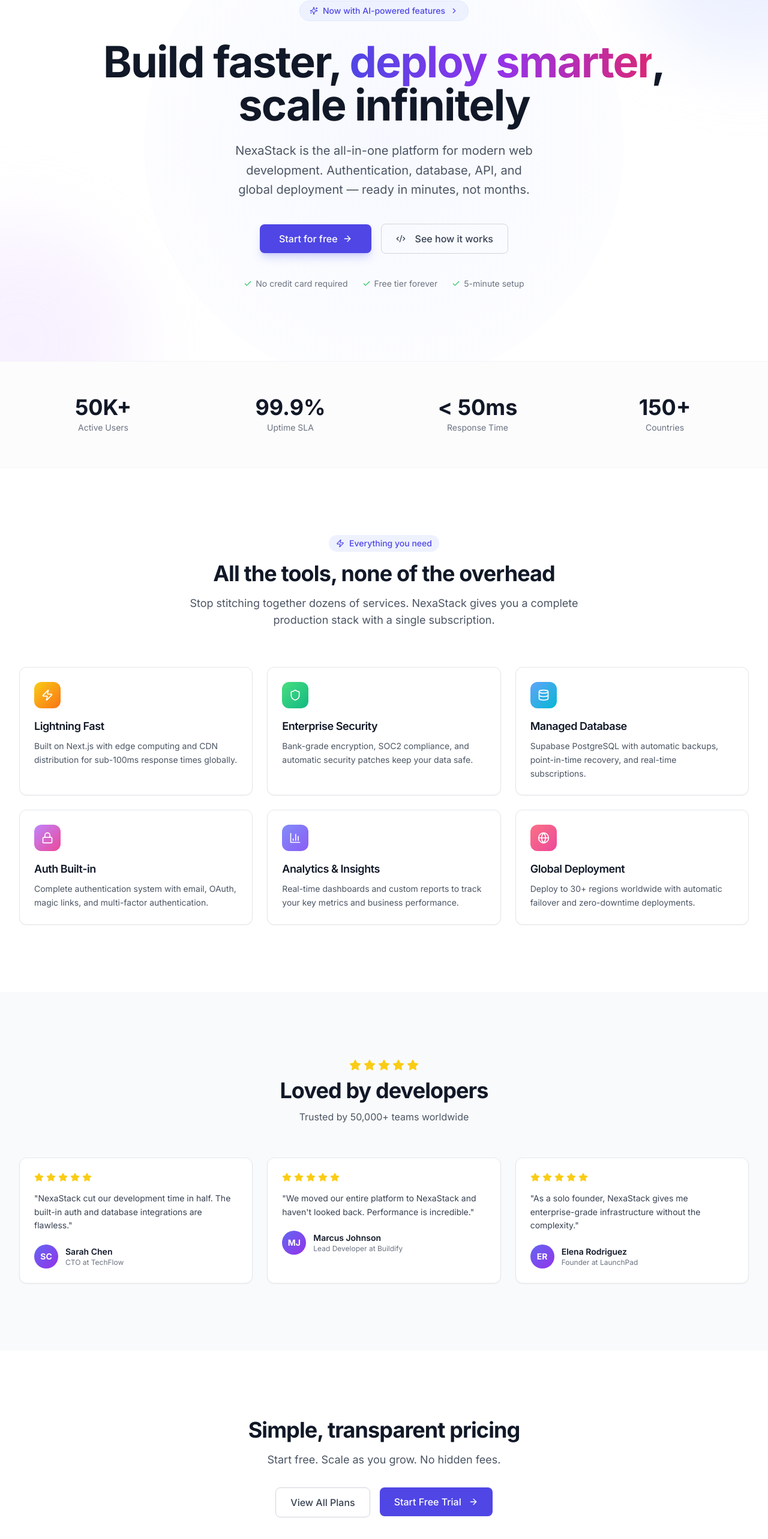
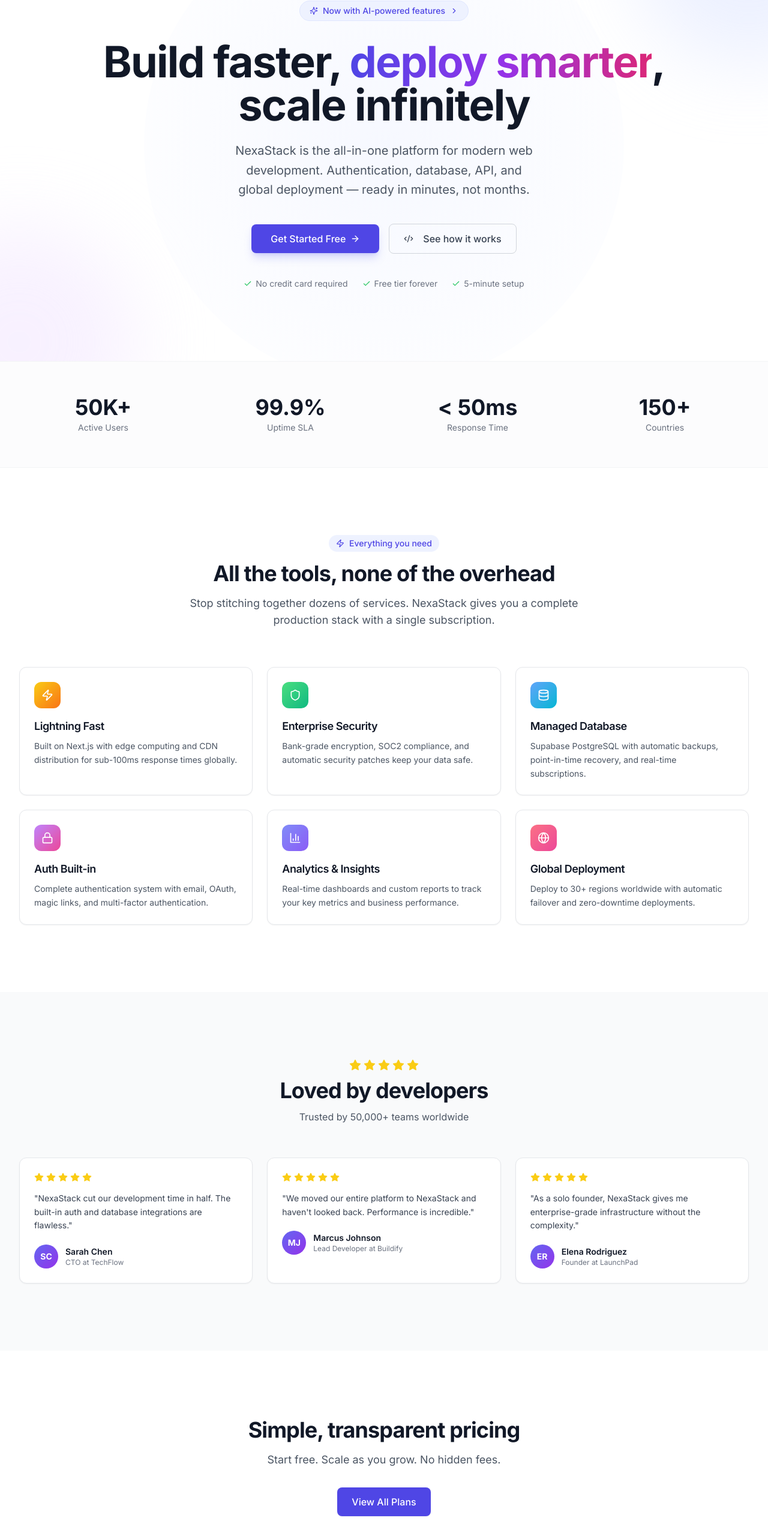
Before and after one commit to samiya829/nexastack-frontend, a Next.js app: page / in a window 1280 px wide. Shown: the part 182-2748 px from the top of the page at 60% size. Built offline with nearby package versions, Linux system fonts and the light colour scheme.

Commit message:
Remove signup redirects from all Get Started buttons

```diff
--- a/src/app/page.tsx
+++ b/src/app/page.tsx
@@ -100,9 +100,9 @@
           </p>
 
           <div className="flex flex-col sm:flex-row items-center justify-center gap-4 animate-slide-up">
-            <Link href="/signup">
+            <Link href="/#features">
               <Button size="lg" className="gap-2 px-8 shadow-lg shadow-primary-500/25 hover:shadow-primary-500/40">
-                Start for free
+                Get Started Free
                 <ArrowRight className="w-4 h-4" />
               </Button>
             </Link>
@@ -216,13 +216,7 @@
           </p>
           <div className="flex flex-col sm:flex-row gap-4 justify-center">
             <Link href="/pricing">
-              <Button size="lg" variant="outline">View All Plans</Button>
-            </Link>
-            <Link href="/signup">
-              <Button size="lg">
-                Start Free Trial
-                <ArrowRight className="w-4 h-4 ml-1" />
-              </Button>
+              <Button size="lg">View All Plans</Button>
             </Link>
           </div>
         </div>
@@ -238,7 +232,7 @@
             Join 50,000+ developers who ship faster with NexaStack. Free to start, easy to scale.
           </p>
           <div className="flex flex-col sm:flex-row items-center justify-center gap-4">
-            <Link href="/signup">
+            <Link href="/#features">
               <Button size="lg" className="bg-white text-primary-700 hover:bg-primary-50 shadow-lg">
                 Get Started — It's Free
                 <ArrowRight className="w-4 h-4 ml-1" />
```
